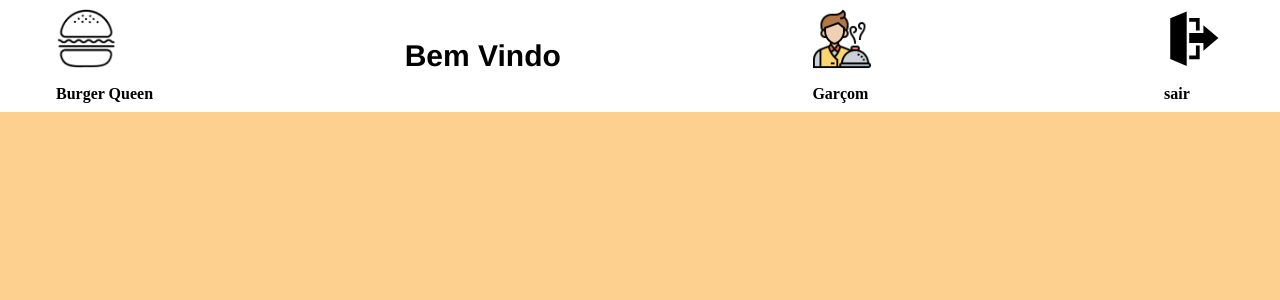
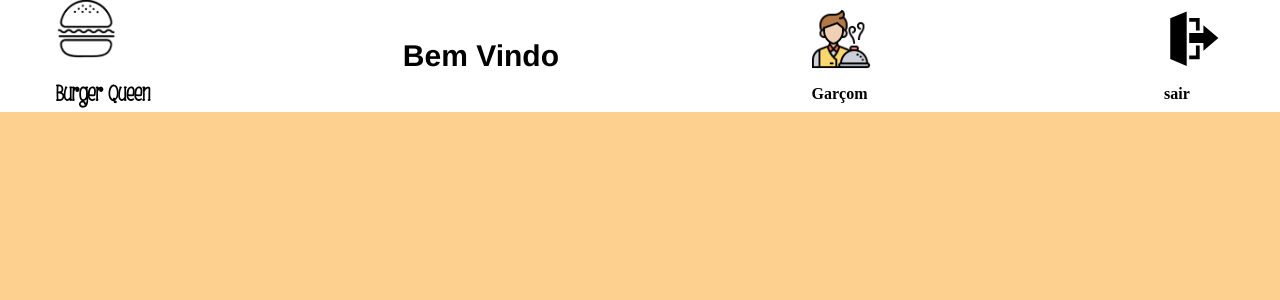
Before and after one commit to Burger-Queen-Laboratoria/SAP004-burger-queen, a React (Create React App) app: page /lounge in a window 1280 px wide. Shown: the top 300 px of the page. Built offline with nearby package versions, Linux system fonts and the light colour scheme.

Commit message:
ajustes de fonte

```diff
--- a/src/components/Figure.js
+++ b/src/components/Figure.js
@@ -5,7 +5,7 @@ export const Figure = ({ text, ...props }) => {
   return (
     <figure>
       <IconsNavBar {...props} />
-      <ImgText bold="bold">{text}</ImgText>
+      <ImgText {...props}>{text}</ImgText>
     </figure>
   );
 };
--- a/src/components/StyleComponents.js
+++ b/src/components/StyleComponents.js
@@ -205,5 +205,7 @@ export const IconsNavBar = styled.img`
 `;
 
 export const ImgText = styled.p`
-  font-weight: ${(props) => props.bold};
+  font-family: ${(props) => props.fonte};
+  font-size: ${(props) => props.size};
+  font-weight: bold;
 `;
--- a/src/pages/LoungePage.js
+++ b/src/pages/LoungePage.js
@@ -16,7 +16,12 @@ export const LoungePage = () => {
 
   return (
     <Navibar>
-      <Figure src={logoBurger} text="Burger Queen" />
+      <Figure
+        src={logoBurger}
+        text="Burger Queen"
+        fonte="Burger Queen"
+        size="1.4rem"
+      />
       <Title> Bem Vindo</Title>
       <Figure src={garcom} text="Garçom" />
       <Figure src={signoutIcon} text="sair" onClick={handleClick} />
```
